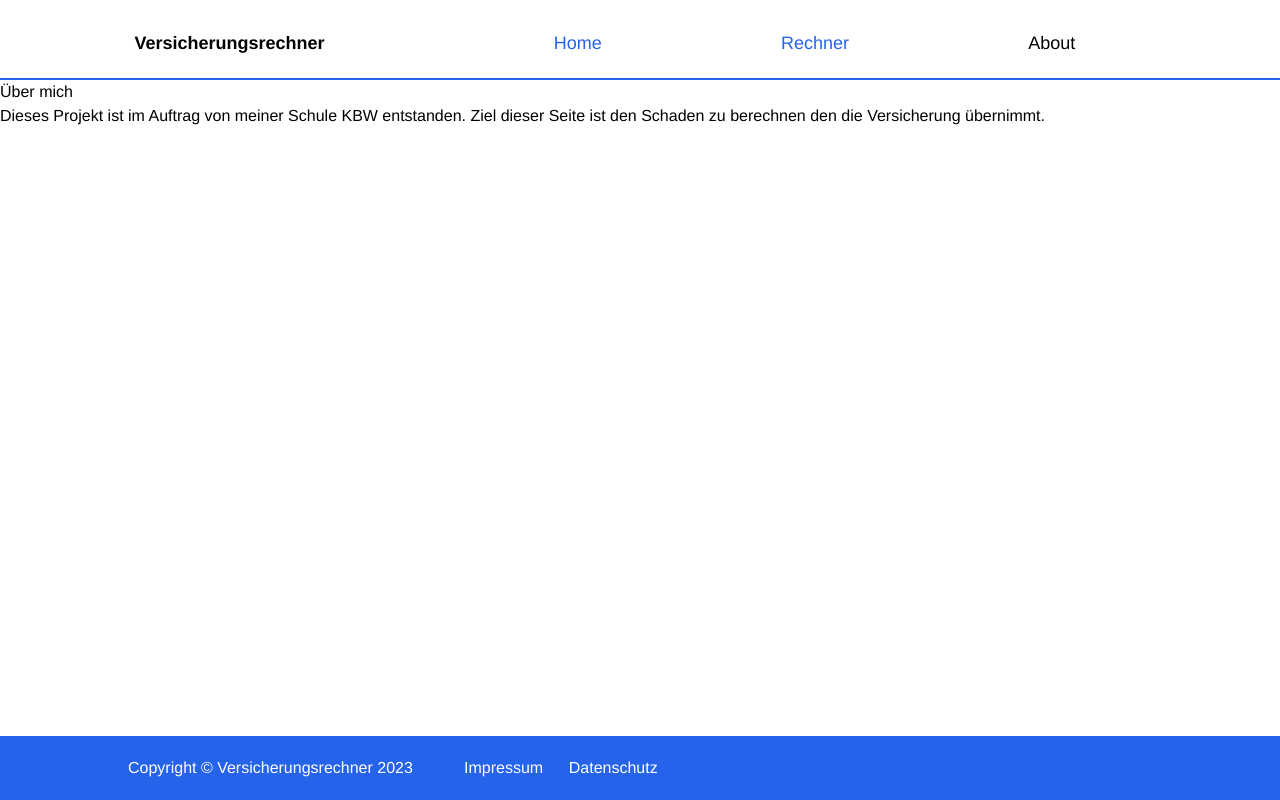
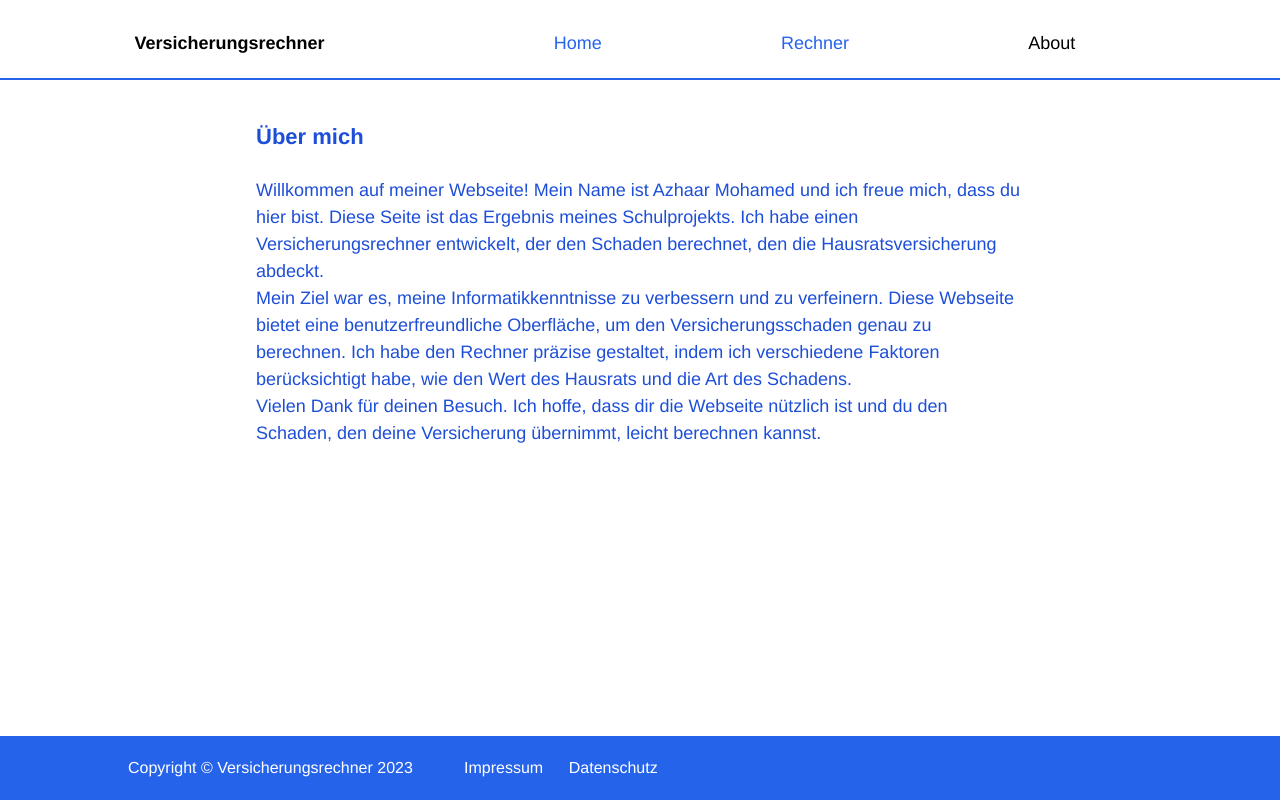
Before and after one commit to azhaarmohamed20/versicherungsrechner_mohamed, a React (Create React App) app: page /about in a window 1280 px wide. Built offline with nearby package versions, Linux system fonts and the light colour scheme.

Commit message:
Add Content to About page

```diff
--- a/src/pages/About.js
+++ b/src/pages/About.js
@@ -1,8 +1,18 @@
 export default function About(){
     return(
-        <div className="About">
-            <h1>Über mich</h1>
-            <p>Dieses Projekt ist im Auftrag von meiner Schule KBW entstanden. Ziel dieser Seite ist den Schaden zu berechnen den die Versicherung übernimmt.</p>
+        <div className="flex flex-col w-[60%] m-auto mt-10 text-blue-700">
+            <h1 className="flex font-bold text-[22px] items-center">Über mich</h1>
+            <br></br>
+            <p className="text-[18px]">Willkommen auf meiner Webseite! Mein Name ist Azhaar Mohamed und ich freue mich, dass du hier bist.
+            Diese Seite ist das Ergebnis meines Schulprojekts. Ich habe einen Versicherungsrechner entwickelt, der den Schaden berechnet, den die Hausratsversicherung abdeckt.
+            <br/>
+            Mein Ziel war es, meine Informatikkenntnisse zu verbessern und zu verfeinern. Diese Webseite bietet eine benutzerfreundliche Oberfläche, um den Versicherungsschaden genau zu berechnen.
+
+            Ich habe den Rechner präzise gestaltet, indem ich verschiedene Faktoren berücksichtigt habe, wie den Wert des Hausrats und die Art des Schadens.
+            <br/>
+            Vielen Dank für deinen Besuch. Ich hoffe, dass dir die Webseite nützlich ist und du den Schaden, den deine Versicherung übernimmt, leicht berechnen kannst.
+            <br/>
+            </p>
         </div>
     )
 }
```
